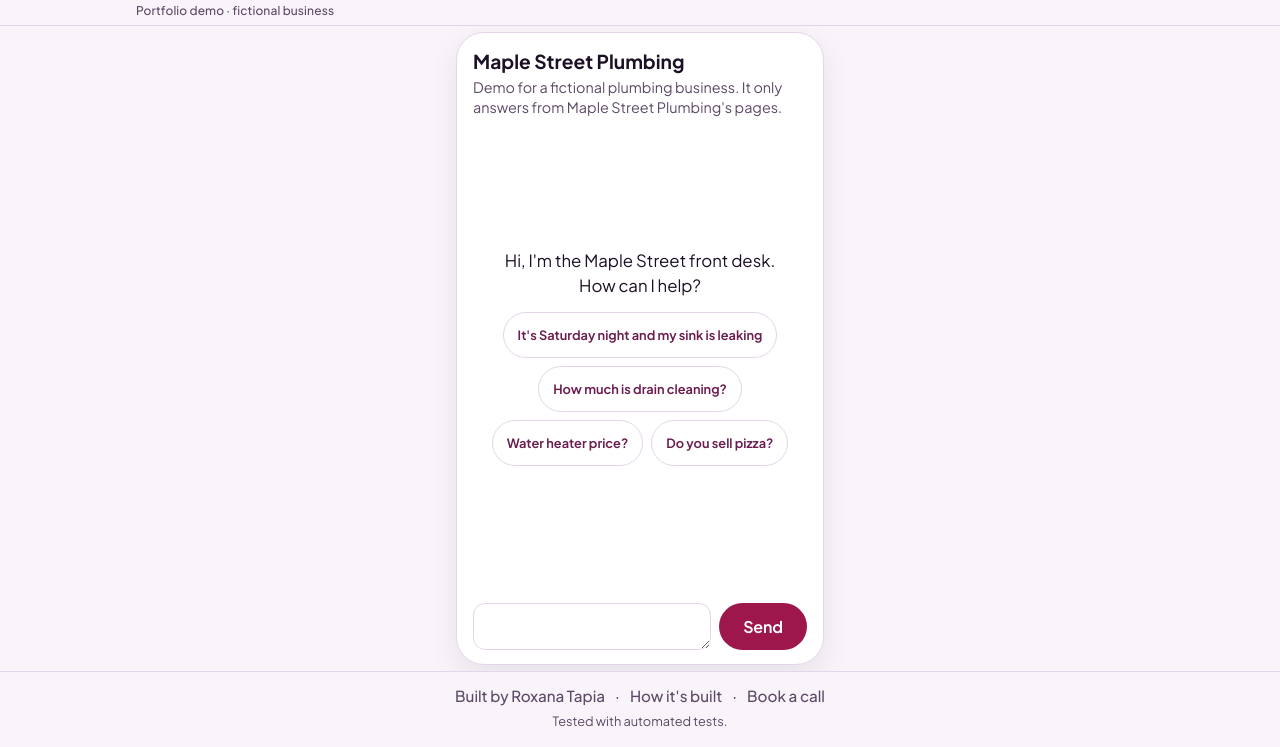
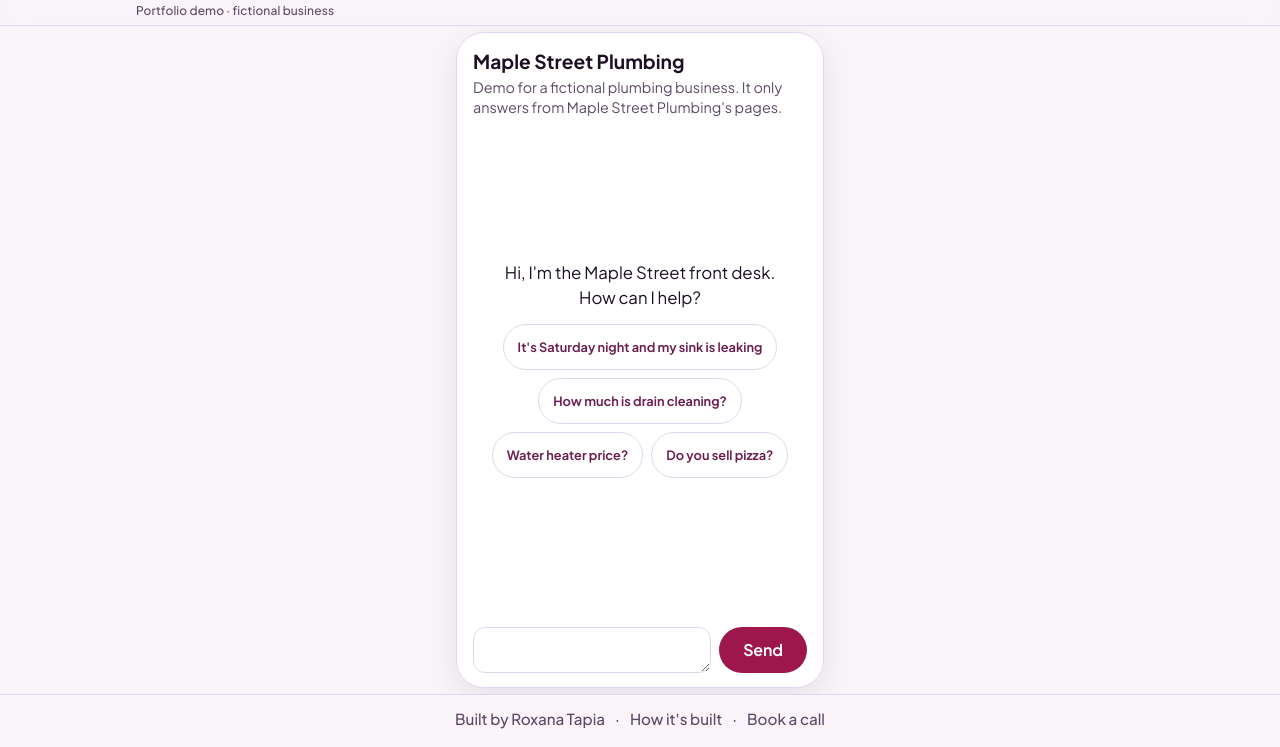
Before and after one commit to RoxanaTapia/maple-street-front-desk, a plain HTML site: page demo/index.html in a window 1280 px wide. Shown: the part 53-800 px from the top of the page. Drawn offline with Linux system fonts and the light colour scheme; files whose address does not match are found by name.

Commit message:
Drop the tested line from the chat footer.
The footer is Built by Roxana Tapia, How it's built, and Book a call.

Co-authored-by: Cursor Agent <cursoragent@cursor.com>
Co-authored-by: Roxana Tapia <hello@roxanatapia.dev>

```diff
--- a/demo/index.html
+++ b/demo/index.html
@@ -91,7 +91,6 @@
       <a href="https://roxanatapia.dev/cases/front-desk">How it's built</a>
       <span aria-hidden="true">·</span>
       <a href="__BOOKING_URL__" target="_blank" rel="noopener noreferrer">Book a call</a>
-      <p class="tested">Tested with automated tests.</p>
     </div>
   </footer>
   <script src="/demo-kit/theme.js"></script>
--- a/demo/style.css
+++ b/demo/style.css
@@ -36,17 +36,6 @@ h1.dk-product {
 .dk-back:hover,
 :root[data-theme="dark"] .dk-back:hover {
   color: var(--color-accent);
-}
-
-.tested,
-:root[data-theme="dark"] .tested {
-  flex-basis: 100%;
-  margin: 2px 0 0;
-  color: var(--color-muted);
-  font-size: 0.8rem;
-  font-weight: 400;
-  line-height: 1.4;
-  text-align: center;
 }
 
 .wrap {
```
Also changed, not shown: 3 other files.
